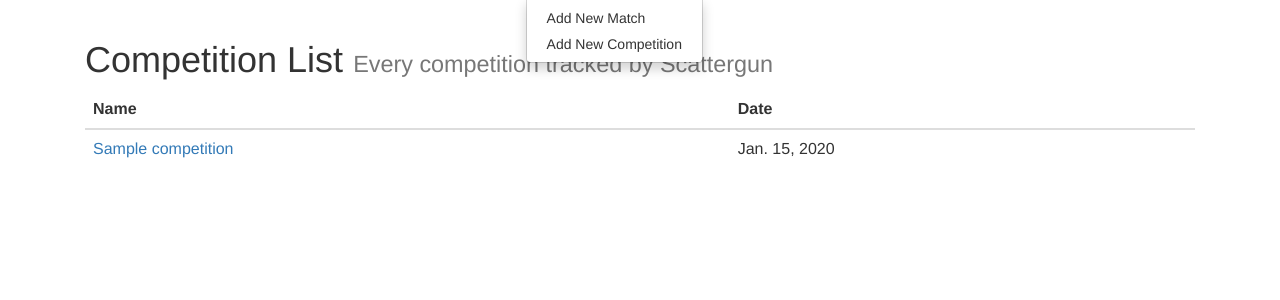
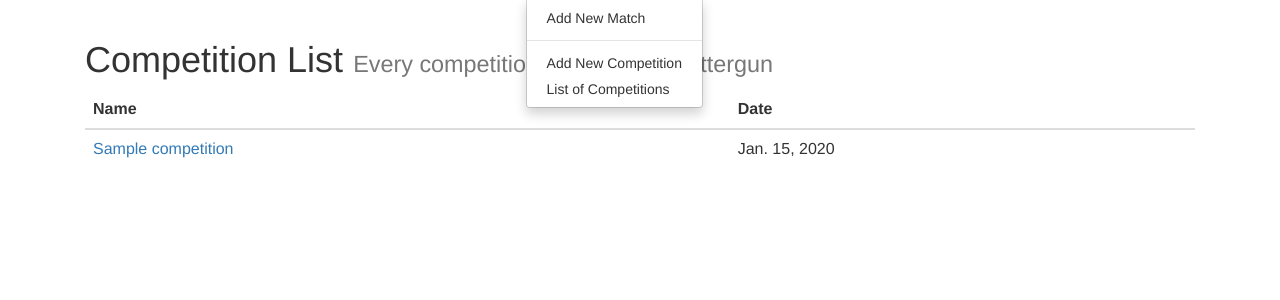
Before and after one commit to Team4761/Scattergun, a Django app: page /scattergun/competitions/ in a window 1280 px wide, after a click on "Matches & Competitions". Shown: the part 51-351 px from the top of the page. Run offline with Django 3.2, Linux system fonts and the light colour scheme; tables that the repository leaves empty hold one stand-in row (values such as "Sample post"); some libraries are stand-ins or nearby versions.

Commit message:
Add competition list to navbar

```diff
--- a/scattergun/scattergun_coreapp/templates/navbar.html
+++ b/scattergun/scattergun_coreapp/templates/navbar.html
@@ -28,7 +28,9 @@
                 <a href="#" class="dropdown-toggle" data-toggle="dropdown" role="button" aria-haspopup="true" aria-expanded="false">Matches & Competitions <span class="caret"></span></a>
                 <ul class="dropdown-menu">
                     <li><a href="{% url 'scattergun-match-add' %}">Add New Match</a></li>
+                    <li role="separator" class="divider"></li>
                     <li><a href="{% url 'scattergun-competition-add' %}">Add New Competition</a></li>
+                    <li><a href="{% url 'scattergun-competition-list' %}">List of Competitions</a></li>
                 </ul>
             </li>
         </ul>
```
